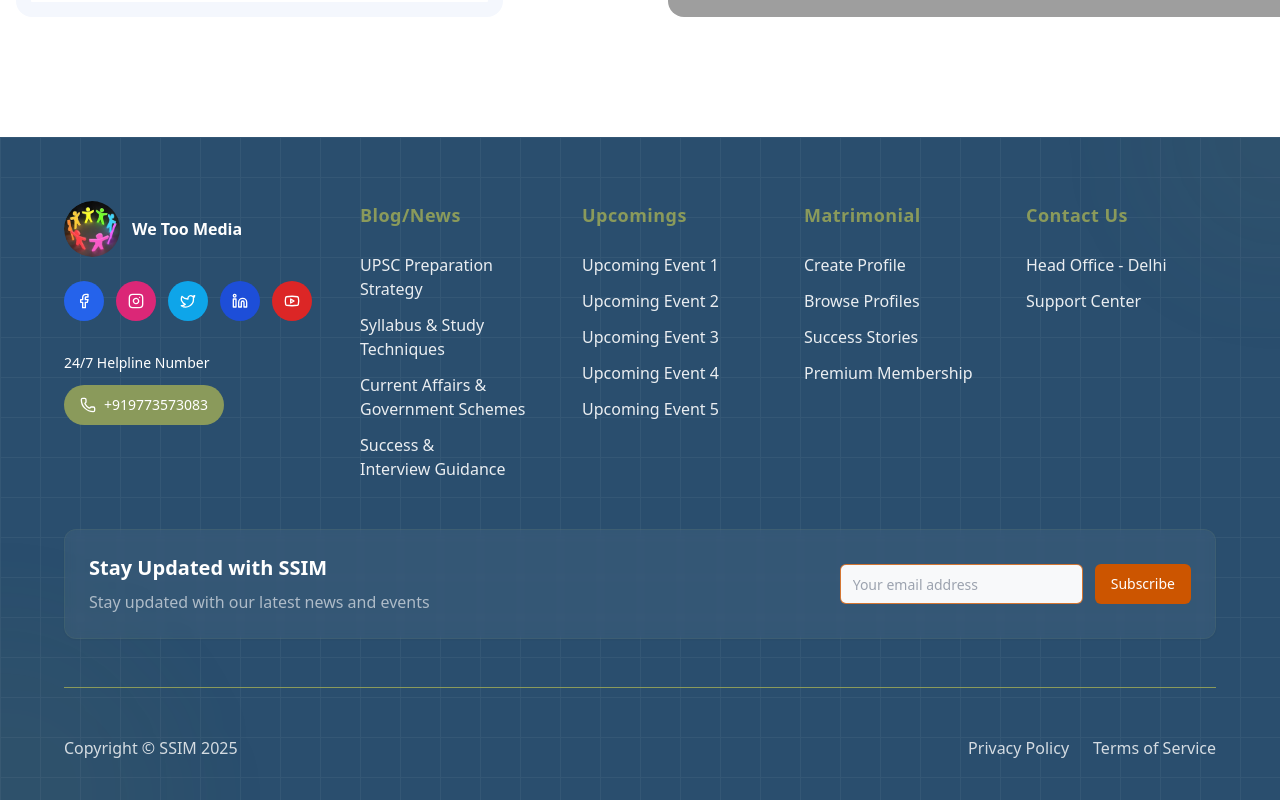
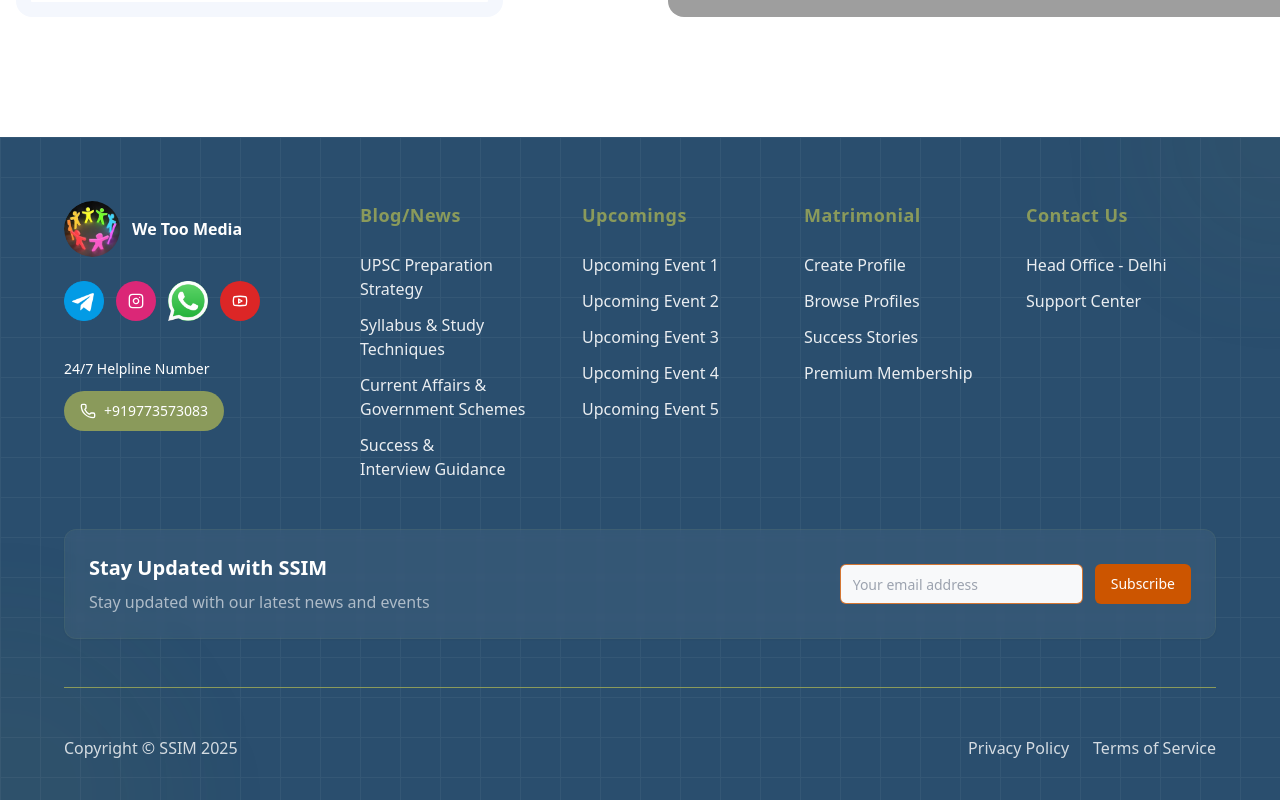
Before and after one commit to TanweerWeToo/wetoomedia, a React (Vite) app: page /contact/support in a window 1280 px wide. Shown: the part 7589-8389 px from the top of the page. Built offline with nearby package versions, Linux system fonts and the light colour scheme; grey boxes are pictures that could not be loaded.

Commit message:
Add Telegram and WhatsApp icons to Footer component, enhancing social media connectivity. Include new asset files for both icons.

```diff
--- a/src/pages/Footer/Footer.jsx
+++ b/src/pages/Footer/Footer.jsx
@@ -9,6 +9,8 @@
 } from "lucide-react";
 import { Button } from "@/components/ui/button";
 import { Separator } from "@/components/ui/separator";
+import telegram from "../../assets/telegram.png";
+import whatsapp from "../../assets/whatsapp.png";
 // import { Link } from "react-router-dom"
 // import aicteapprovals from "@/assets/footer/SSIM-AICTE-EOA-1992-2023.pdf"
 import { Input } from "@/components/ui/input";
@@ -26,9 +28,18 @@
       label: "Blog/News",
       items: [
         { name: "UPSC Preparation Strategy", path: "/about/vision-mission" },
-        { name: "Syllabus & Study Techniques", path: "/about/accreditations-rankings" },
-        { name: "Current Affairs & Government Schemes", path: "/accreditations" },
-        { name: "Success & Interview Guidance", path: "/students-life/life-at-ssim" },
+        {
+          name: "Syllabus & Study Techniques",
+          path: "/about/accreditations-rankings",
+        },
+        {
+          name: "Current Affairs & Government Schemes",
+          path: "/accreditations",
+        },
+        {
+          name: "Success & Interview Guidance",
+          path: "/students-life/life-at-ssim",
+        },
         // { name: "Media", path: "/students-life/news-announcements" },
         // { name: "Blog", path: "/blog" },
         // { name: "Careers", path: "/careers" },
@@ -106,39 +117,41 @@
                   alt="Wetoo Logo"
                   className="h-14 cursor-pointer rounded-full w-auto transition-transform group-hover:scale-95"
                 />
-                <span className="text-base text-white font-bold">We Too Media</span>
+                <span className="text-base text-white font-bold">
+                  We Too Media
+                </span>
               </a>
               <div className="flex gap-3">
                 {[
                   {
-                    icon: Facebook,
-                    bgColor: "bg-blue-600",
-                    label: "Facebook",
-                    href: "#",
+                    icon: telegram,
+                    // bgColor: "bg-blue-600",
+                    label: "Telegram",
+                    href: "https://t.me/wetoomedia",
                   },
                   {
                     icon: Instagram,
                     bgColor: "bg-pink-600",
                     label: "Instagram",
-                    href: "#",
+                    href: "https://www.instagram.com/wetoomedia/",
                   },
                   {
-                    icon: Twitter,
-                    bgColor: "bg-sky-500",
-                    label: "Twitter",
-                    href: "#",
+                    icon: whatsapp,
+                    bgColor: "bg-green-600",
+                    label: "WhatsApp",
+                    href: "https://whatsapp.com/channel/0029VaEhTCNHrDZknwlN5p0F",
                   },
-                  {
-                    icon: Linkedin,
-                    bgColor: "bg-blue-700",
-                    label: "LinkedIn",
-                    href: "#",
-                  },
+                  // {
+                  //   icon: Linkedin,
+                  //   bgColor: "bg-blue-700",
+                  //   label: "LinkedIn",
+                  //   href: "#",
+                  // },
                   {
                     icon: Youtube,
                     bgColor: "bg-red-600",
                     label: "YouTube",
-                    href: "#",
+                    href: "www.youtube.com/@WeTooMedia-IAS",
                   },
                 ].map((social, index) => (
                   <a
@@ -152,7 +165,18 @@
                       className={`rounded-full transition-all hover:scale-110 text-white ${social.bgColor} hover:bg-${social.bgColor}/80`}
                       aria-label={social.label}
                     >
-                      <social.icon className="h-5 w-5" />
+                      {social.label === "Telegram" ||
+                      social.label === "WhatsApp" ? (
+                        <img
+                          src={
+                            social.label === "Telegram" ? telegram : whatsapp
+                          }
+                          alt={social.label}
+                          className="h-10 w-10"
+                        />
+                      ) : (
+                        <social.icon className="h-5 w-5" />
+                      )}
                     </Button>
                   </a>
                 ))}
```
Also changed, not shown: src/assets/telegram.png (added), src/assets/whatsapp.png (added).
